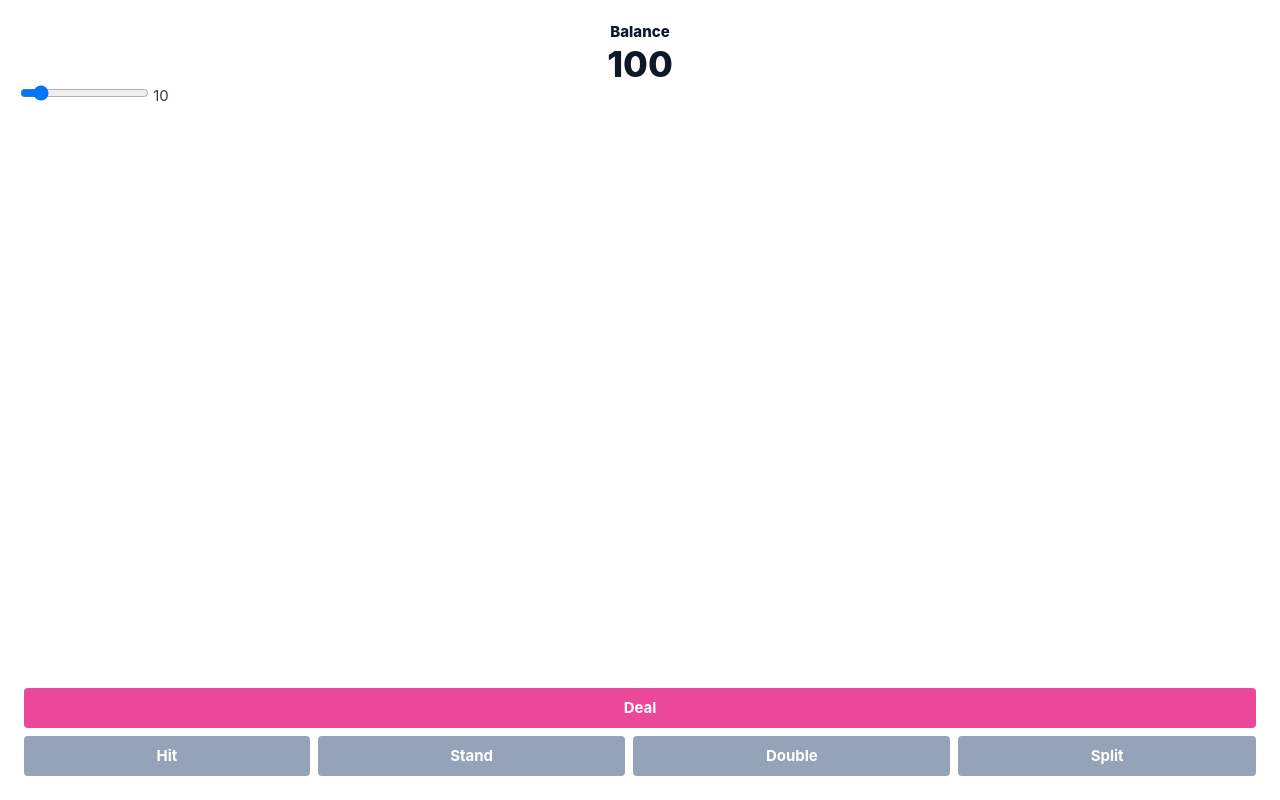
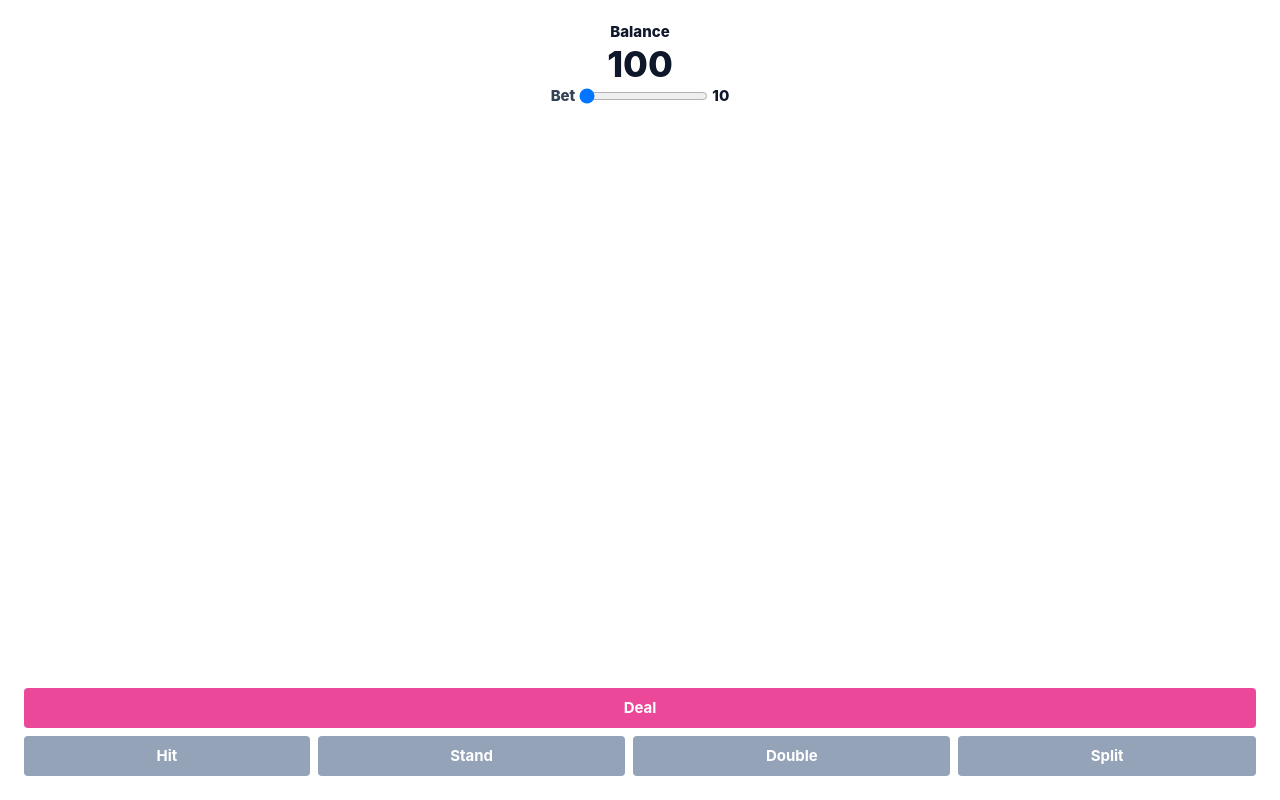
Before and after one commit to GregLahaye/blackjack, a Vue app: page / in a window 1280 px wide. Built offline with nearby package versions, Linux system fonts and the light colour scheme; the HTML template or start-up script is replaced by a standard one.

Commit message:
update bet input

```diff
--- a/src/views/BlackjackView.vue
+++ b/src/views/BlackjackView.vue
@@ -139,9 +139,20 @@ export default {
         </p>
       </div>
 
-      <div>
-        <input type="range" min="5" max="50" step="5" v-model="bet" />
-        {{ bet }}
+      <div class="flex justify-center">
+        <p class="text-slate-700 font-extrabold text-l text-center">Bet</p>
+        <input
+          type="range"
+          min="10"
+          max="50"
+          step="5"
+          v-model="bet"
+          :disabled="!isRoundEnded"
+          class="mx-1"
+        />
+        <p class="text-slate-900 font-extrabold text-l text-center">
+          {{ bet }}
+        </p>
       </div>
     </div>
 
```
